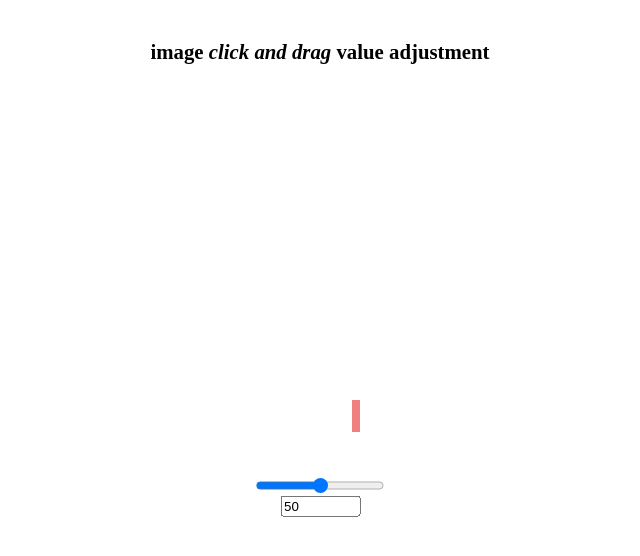
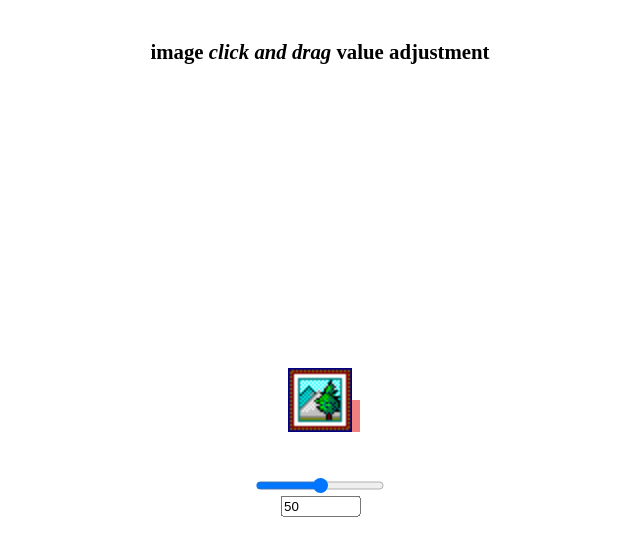
Before and after one commit to oliverstasa/image-slider, a plain HTML site: page advanced-demo/index.html in a window 1280 px wide. Shown: the whole page, without its empty margins (320-960 px from the left). Drawn offline with Linux system fonts and the light colour scheme.

Commit message:
Update index.css

```diff
--- a/advanced-demo/index.css
+++ b/advanced-demo/index.css
@@ -7,5 +7,5 @@ h1 {font-size: 1.3rem; text-align: center; padding-top: 2rem;}
 
 /* IMAGE with VALUE-BAR STYLES */
 .touchy {cursor: ns-resize;}
-#image {width: 4rem; height: 4rem; background: url('image.png') center center; background-size: cover;}
+#image {width: 4rem; height: 4rem; background: url('../image.png') center center; background-size: cover;}
     #image div {position: absolute; right: -0.5rem; bottom: 0; width: 0.5rem; background: lightcoral; height: 50%;}
```
